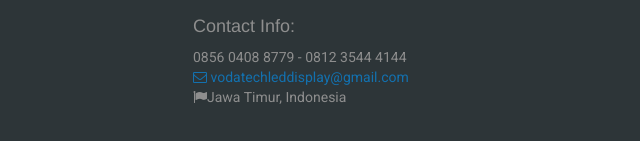
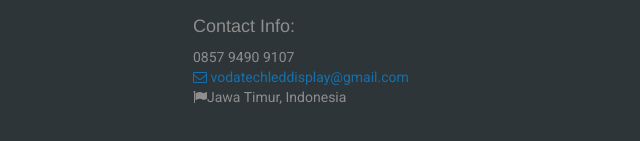
Before and after one commit to albertjz/Project, a plain HTML site: page index.html in a window 1280 px wide. Shown: the part 3777-3918 px from the top of the page, 367-1007 px from the left. Drawn offline with Linux system fonts and the light colour scheme; animation ran at ten frames a second; some icons are missing.

Commit message:
Update index.html

```diff
--- a/index.html
+++ b/index.html
@@ -843,7 +843,7 @@
 									</address>
 									<h4>Contact Info:</h4>
                                      <ul>
-              <li><i class="fa fa-whatsapp"></i>0856 0408 8779 - 0812 3544 4144</li>
+              <li><i class="fa fa-whatsapp"></i>0857 9490 9107</li>
               <li><a href="mailto:vodatechleddisplay@gmail.com?subject=Ini%20adalah%20judul%20email%20default&body=Pesan%20ini%20akan%20secara%20otomatis%20muncul%20lho%21"><i class="fa fa-envelope-o"></i> vodatechleddisplay@gmail.com</a></li>
               <li><i class="fa fa-flag"></i>Jawa Timur, Indonesia</li>
             </ul>
```
